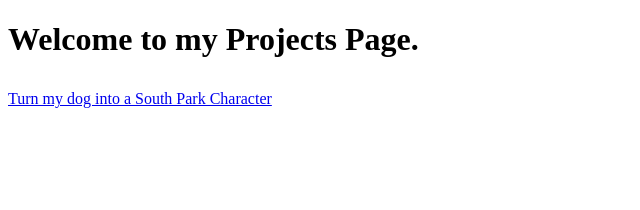
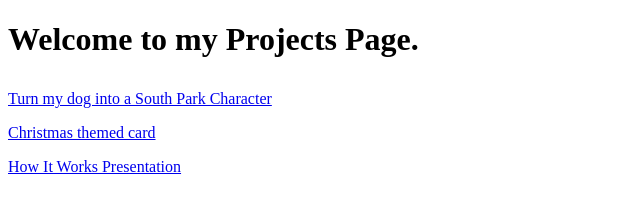
Before and after one commit to AryTampi/AryTampi, a plain HTML site: page projects.html in a window 1280 px wide. Shown: the whole page, without its empty margins (0-640 px from the left). Drawn offline with Linux system fonts and the light colour scheme.

Commit message:
adding whatever

```diff
--- a/projects.html
+++ b/projects.html
@@ -6,4 +6,12 @@
 <body>
 <h1>Welcome to my Projects Page.</P></h1>
 <a href="cookie.html">Turn my dog into a South Park Character</a>
+
+<p>
+	<a href="tree2.html">Christmas themed card</a>
+
+</p>
+<p>
+	<a href="https://docs.google.com/presentation/d/1aY9yarurV1VdnayLPi0OZnVfWtl0198KusTjfHN8_l0/edit#slide=id.g107aa2f0c0c_0_12">How It Works Presentation</a>
+</p>
 </body>
```
